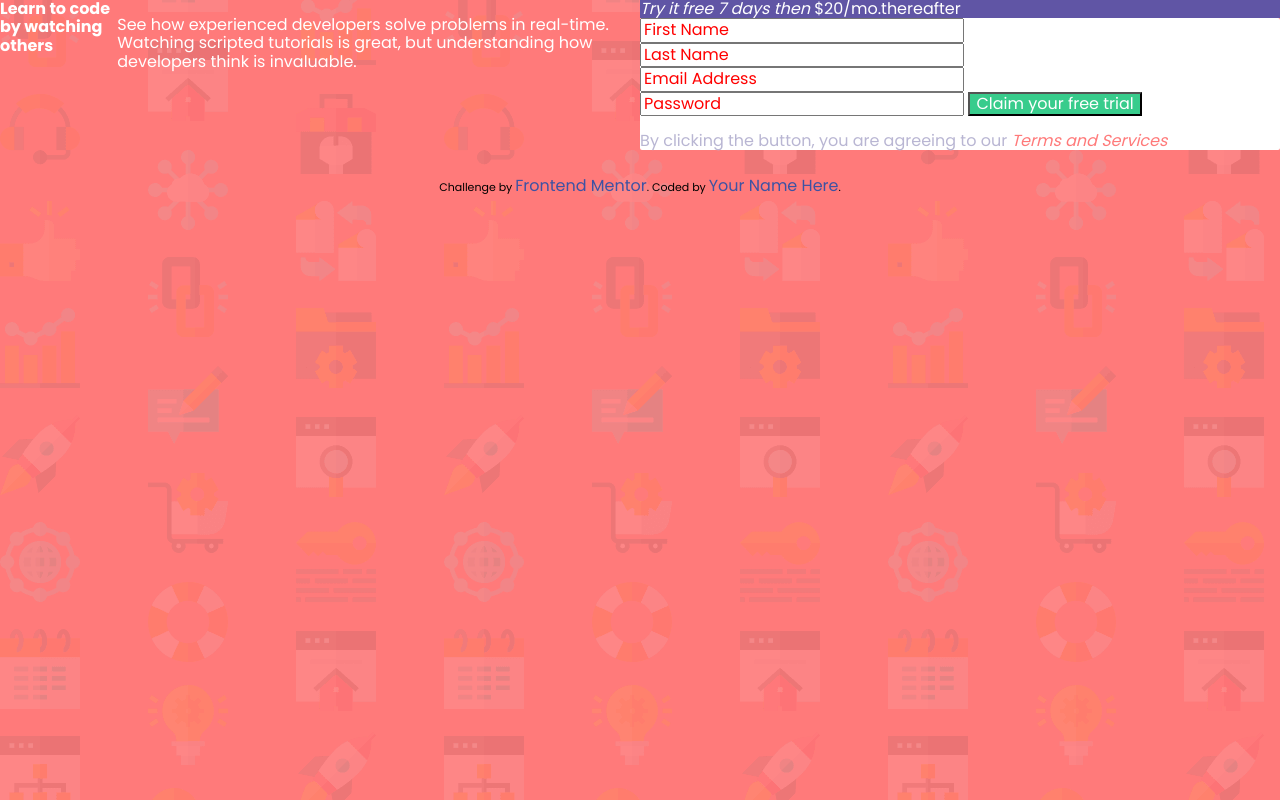
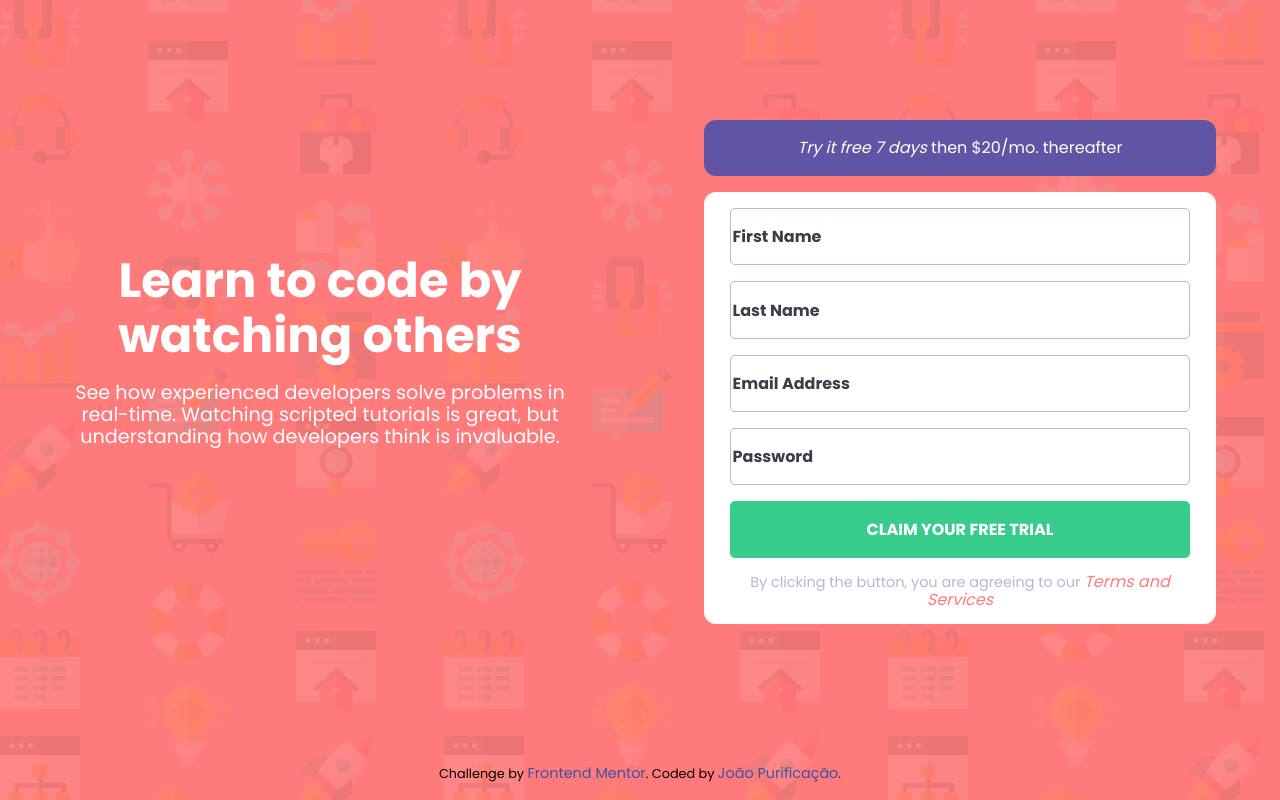
Before and after one commit to JoaoPurificacao/praxis-padrao-projeto, a plain HTML site: page index.html in a window 1280 px wide. Drawn offline with Linux system fonts and the light colour scheme.

Commit message:
Projeto Finalizado

```diff
--- a/assets/css/banner__signature.css
+++ b/assets/css/banner__signature.css
@@ -1,19 +1,35 @@
 .banner__signature{
-
+    display: flex;
+    flex-direction: column;
+    justify-content: space-between;
+    height: 70%;
+    width: 90%;
 }
 
 .banner__signature__trial{
     color: rgb(255, 255, 255);
     background-color: var(--blue);
+    border-radius: 12px;
+    height: 5rem;
+    line-height: 1.5rem;
+    padding: 1rem 3rem;
+    text-align: center;
+    width: 100%;
 }
 
 .banner__signature__form{
+    align-items: center;
     background-color: rgb(255, 255, 255);
-    border-radius: 2px;
+    border-radius: 12px;
+    display: flex;
+    flex-direction: column;
 }
 
 .banner__signature__form p{
     color: var(--grayishBlue);
+    font-size: 0.9rem;
+    text-align: center;
+    width: 90%;
 }
 
 
@@ -22,15 +38,27 @@
 }
 
 .banner__signature__form__input{
-
+    border: 1px solid var(--grayishBlue);
 }
 
 .banner__signature__form__input::placeholder{
-    color: red;
+    color: var(--darkBlue);
+    font-weight: bold;
+    text-transform: capitalize;
 }
 
 
 .banner__signature__form__submit{
     background-color: var(--green);
+    border: none;
     color: rgb(255, 255, 255);
+    font-weight: bold;
+    text-transform: uppercase;
 }
+
+.banner__signature__form__input, .banner__signature__form__submit{
+    border-radius: 5px;
+    height: 3.5rem;
+    margin-top: 1rem;
+    width: 90%;
+}
--- a/assets/css/banner__text.css
+++ b/assets/css/banner__text.css
@@ -1,11 +1,15 @@
 .banner__text{
+    align-items: center;
     display: flex;
+    flex-direction: column;
 }
 
 .banner__text__title{
     color: rgb(255, 255, 255);
+    text-align: center;
 }
 
 .banner__text__p{
     color: rgb(255, 255, 255);
+    text-align: center;
 }
--- a/assets/css/desktop/banner.css
+++ b/assets/css/desktop/banner.css
@@ -1,5 +1,16 @@
 @media screen and (min-width:992px) {
+    body{
+        align-items: center;
+        display: flex;
+        flex-direction: column;
+    }
+
     .banner{
+        align-items: center;
         flex-direction: row;
+        justify-content: space-around;
+        margin-bottom: 2rem;
+        height: 90%;
+        width: 100vw;
     }
 }
--- a/assets/css/desktop/banner__signature.css
+++ b/assets/css/desktop/banner__signature.css
@@ -1,14 +1,20 @@
 @media screen and (min-width:992px) {
     .banner__signature{
-
+        height: 60vh;
+        width: 40%;
     }
 
     .banner__signature__trial{
+        height: 4rem;
+    }
 
+    .banner__signature__trial :where(span, em){
+        font-size: 1rem;
     }
 
     .banner__signature__form{
-
+        height: 90%;
+        margin-top: 1rem;
     }
 
     .banner__signature__form p{
@@ -32,4 +38,8 @@
     .banner__signature__form__submit{
 
     }
+
+    .banner__signature__form__input, .banner__signature__form__submit{
+        height: 4.2rem;
+    }
 }
--- a/assets/css/desktop/banner__text.css
+++ b/assets/css/desktop/banner__text.css
@@ -1,13 +1,15 @@
 @media screen and (min-width:992px) {
     .banner__text{
-
+        justify-content: center;
+        height: 90%;
+        width: 40%;
     }
 
     .banner__text__title{
-
+        font-size: 3rem;
     }
 
     .banner__text__p{
-
+        font-size: 1.2rem;
     }
 }
--- a/assets/css/mobile/banner__signature.css
+++ b/assets/css/mobile/banner__signature.css
@@ -1,18 +1,40 @@
 @media screen and (max-width:992px) {
     .banner__signature{
+        justify-content: space-between;
+        height: 70%;
+        width: 90%;
+    }
+
+    .banner__signature__trial{
+        border-radius: 12px;
+        height: 5rem;
+        line-height: 1.5rem;
+        padding: 1rem 3rem;
+        text-align: center;
+        width: 100%;
+    }
+
+    .banner__signature__trial span, .banner__signature__trial span em{
+        font-size: 1rem;
 
     }
 
-    .banner__signature__trial{
-
+    .banner__signature__trial span em{
+        font-weight: bold;
     }
 
     .banner__signature__form{
-
+        align-items: center;
+        display: flex;
+        flex-direction: column;
+        border-radius: 12px;
+        height: 80%;
     }
 
     .banner__signature__form p{
-
+        font-size: 0.9rem;
+        text-align: center;
+        width: 90%;
     }
 
 
@@ -32,4 +54,11 @@
     .banner__signature__form__submit{
 
     }
+
+    .banner__signature__form__input, .banner__signature__form__submit{
+        border-radius: 5px;
+        height: 3.5rem;
+        margin-top: 1rem;
+        width: 90%;
+    }
 }
--- a/assets/css/mobile/banner__text.css
+++ b/assets/css/mobile/banner__text.css
@@ -1,18 +1,16 @@
 @media screen and (max-width:992px) {
     .banner__text{
+        align-items: center;
         flex-direction: column;
         justify-content: space-between;
-        align-items: center;
     }
 
     .banner__text__title{
         font-size: 2rem;
-        text-align: center;
     }
 
     .banner__text__p{
         font-size: 0.9rem;
-        text-align: center;
-        width: 75%;
+        width: 85%;
     }
 }
--- a/assets/css/style.css
+++ b/assets/css/style.css
@@ -16,5 +16,5 @@
     font-family: 'Poppins', sans-serif;
 }
 
-.attribution { font-size: 11px; text-align: center; }
-.attribution a { color: hsl(228, 45%, 44%); }
+.attribution { font-size: 0.8rem; text-align: center; }
+.attribution a { color: hsl(228, 45%, 44%); font-size: 0.9rem;}
--- a/index.html
+++ b/index.html
@@ -33,7 +33,7 @@
     </section>
     <section class="banner__signature">
       <div class="banner__signature__trial">
-        <span><em>Try it free 7 days then</em> $20/mo.thereafter</span>
+        <span><em>Try it free 7 days </em>then $20/mo. thereafter</span>
       </div>
       <form action="" class="banner__signature__form">
         <input type="text" placeholder="First Name" class="banner__signature__form__input">
@@ -49,7 +49,7 @@
   <footer>
     <p class="attribution">
       Challenge by <a href="https://www.frontendmentor.io?ref=challenge" target="_blank">Frontend Mentor</a>.
-      Coded by <a href="#">Your Name Here</a>.
+      Coded by <a href="#">João Purificação</a>.
     </p>
   </footer>
 </body>
```
